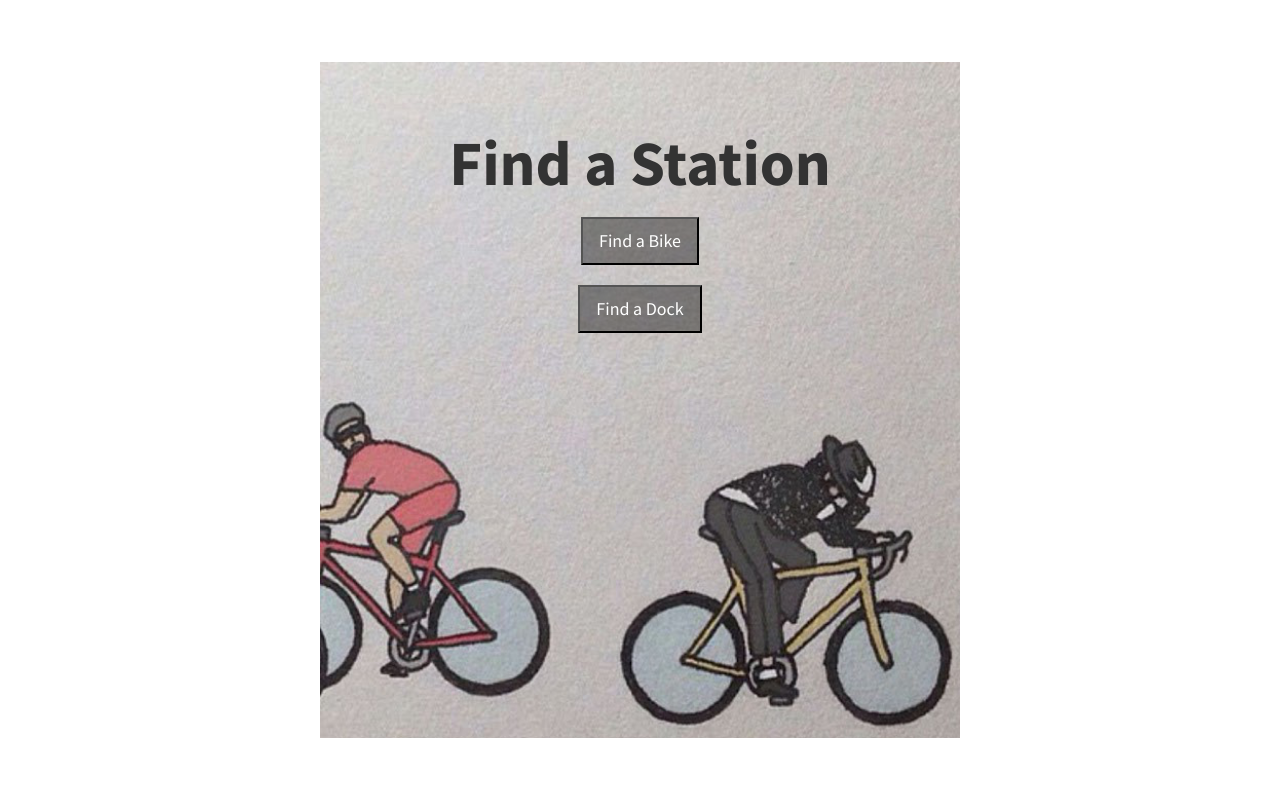
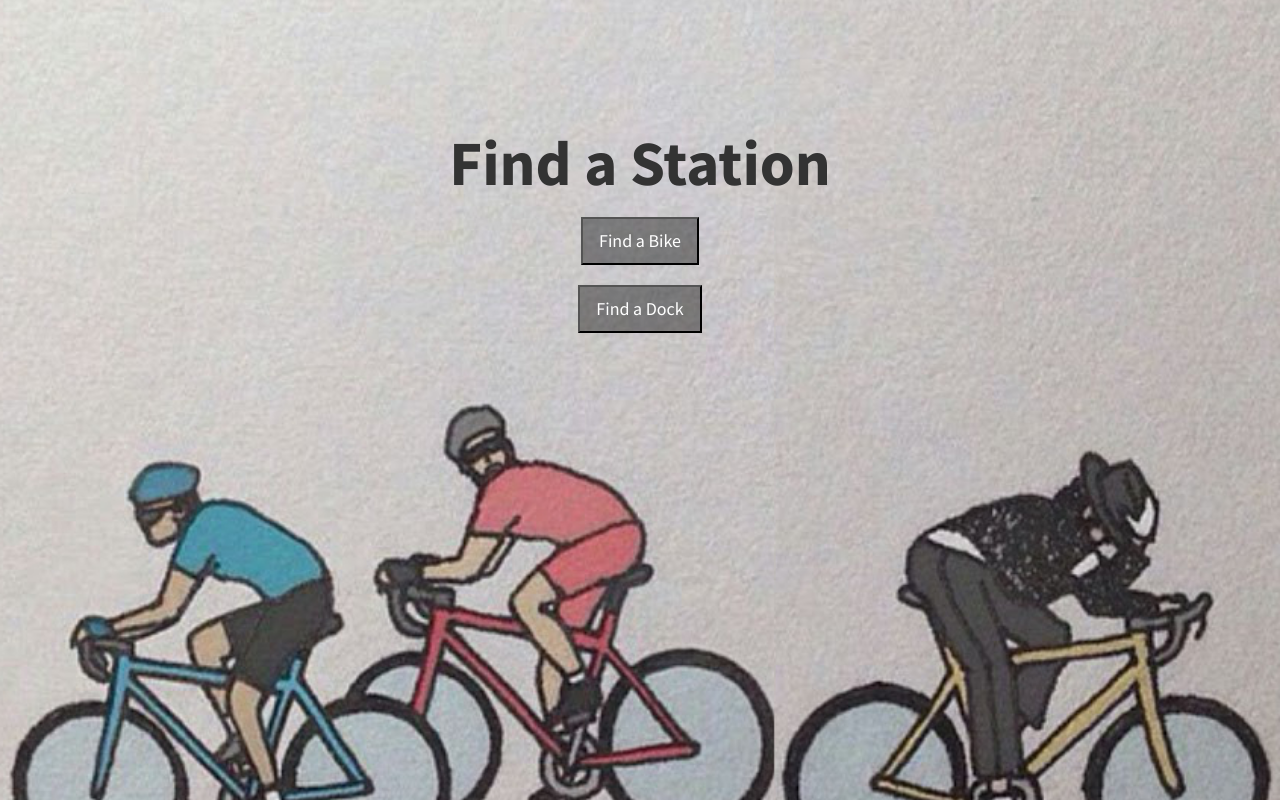
Before and after one commit to mra1385/FindAStation, a Flask app: page / in a window 1280 px wide. Run offline with Flask 2, Linux system fonts and the light colour scheme; some libraries are stand-ins or nearby versions.

Commit message:
fixing background

```diff
--- a/FAS/static/css/stylish-portfolio.css
+++ b/FAS/static/css/stylish-portfolio.css
@@ -157,10 +157,10 @@ hr.small {
     width: 100%;
     height: 100%;
     background: url(../img/bg2.JPG) no-repeat center center scroll;
-    -webkit-background-size: 50%;
-    -moz-background-size: 50%;
-    background-size: 50%;
-    -o-background-size: 50%;
+    -webkit-background-size: cover;
+    -moz-background-size: cover;
+    background-size: cover;
+    -o-background-size: cover;
 }
 
 /* About */
```
Also changed, not shown: FAS/static/img/bg2.JPG.
